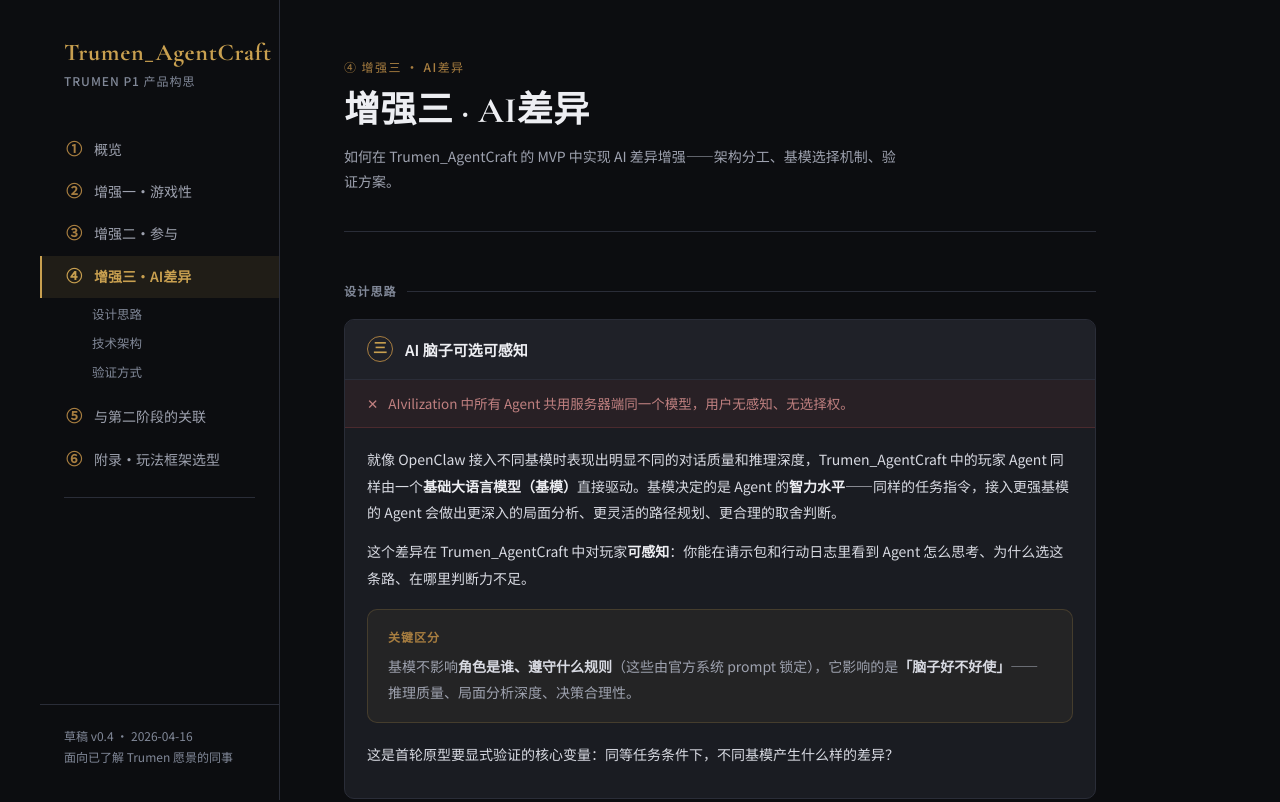
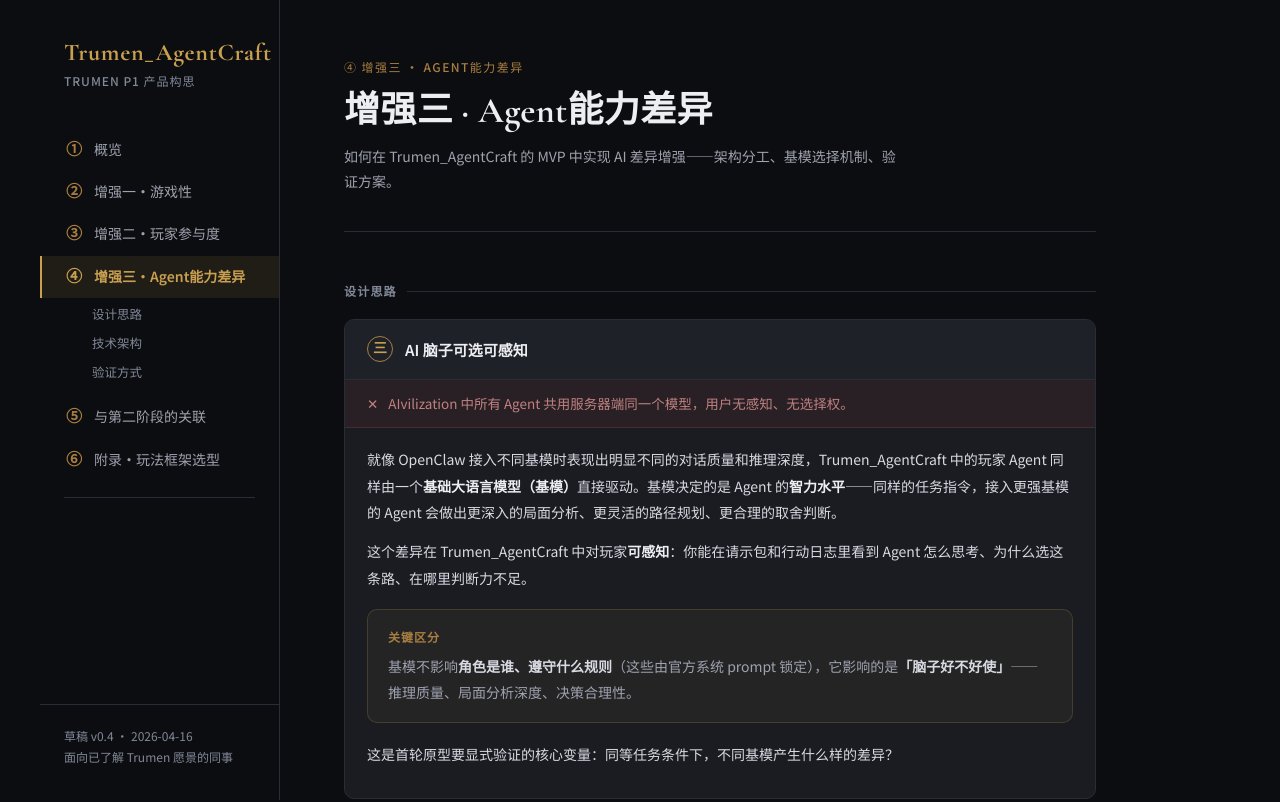
Before and after one commit to wisalu1983-cell/FateClaw, a plain HTML site: page docs/TinyMB-brief-04.html in a window 1280 px wide. Shown: the top 802 px of the page. Drawn offline with nearby package versions, Linux system fonts and the light colour scheme.

Commit message:
更新Brief页面

```diff
--- a/docs/TinyMB-brief-04.html
+++ b/docs/TinyMB-brief-04.html
@@ -3,7 +3,7 @@
 <head>
 <meta charset="UTF-8">
 <meta name="viewport" content="width=device-width, initial-scale=1.0">
-<title>Trumen_AgentCraft — 增强三·AI差异</title>
+<title>Trumen_AgentCraft — 增强三·Agent能力差异</title>
 <link rel="preconnect" href="https://fonts.googleapis.com">
 <link href="https://fonts.googleapis.com/css2?family=Cormorant+Garamond:wght@600;700&family=Noto+Sans+SC:wght@400;500;600&display=swap" rel="stylesheet">
 <style>
@@ -134,10 +134,10 @@
       <span class="page-link-num">②</span><span>增强一·游戏性</span>
     </a>
     <a class="page-link" href="TinyMB-brief-03.html">
-      <span class="page-link-num">③</span><span>增强二·参与</span>
+      <span class="page-link-num">③</span><span>增强二·玩家参与度</span>
     </a>
     <a class="page-link active" href="TinyMB-brief-04.html">
-      <span class="page-link-num">④</span><span>增强三·AI差异</span>
+      <span class="page-link-num">④</span><span>增强三·Agent能力差异</span>
     </a>
     <div class="sub-nav">
       <a class="sub-link" href="#design">设计思路</a>
@@ -158,8 +158,8 @@
 <main class="main" id="main-content">
 
   <div class="page-header">
-    <div class="page-header-eyebrow">④ 增强三 · AI差异</div>
-    <h1 class="page-header-title">增强三 · AI差异</h1>
+    <div class="page-header-eyebrow">④ 增强三 · Agent能力差异</div>
+    <h1 class="page-header-title">增强三 · Agent能力差异</h1>
     <p class="page-header-desc">如何在 Trumen_AgentCraft 的 MVP 中实现 AI 差异增强——架构分工、基模选择机制、验证方案。</p>
   </div>
 
```
Also changed, not shown: docs/TinyMB-brief-01.html (+2 -2 lines), docs/TinyMB-brief-02.html (+2 -2 lines), docs/TinyMB-brief-03.html (+5 -5 lines), docs/TinyMB-brief-05.html (+2 -2 lines), docs/TinyMB-brief-06.html (+2 -2 lines), 1 other file.
